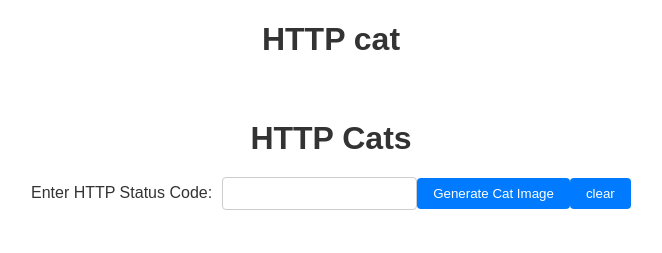
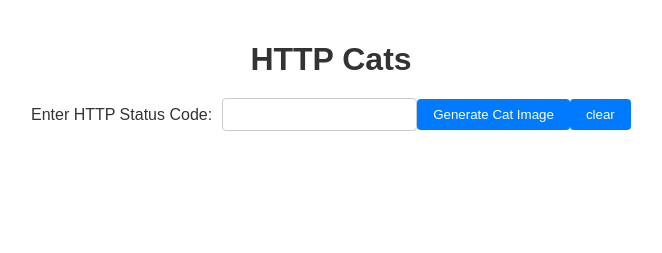
Before and after one commit to lynnnduta/Phase-1-project, a plain HTML site: page HTTP.cat/index.html in a window 1280 px wide. Shown: the whole page, without its empty margins (309-971 px from the left). Drawn offline with Linux system fonts and the light colour scheme.

Commit message:
Update index.html

```diff
--- a/HTTP.cat/index.html
+++ b/HTTP.cat/index.html
@@ -7,8 +7,8 @@
     <link rel="stylesheet" href="style.css">
 </head>
 <body>
-  <h1>HTTP cat</h1>
-  <div class="container">
+
+    <div class="container">
     <h1>HTTP Cats</h1>
     <form>
         <label for="status-code">Enter HTTP Status Code:</label>
```
